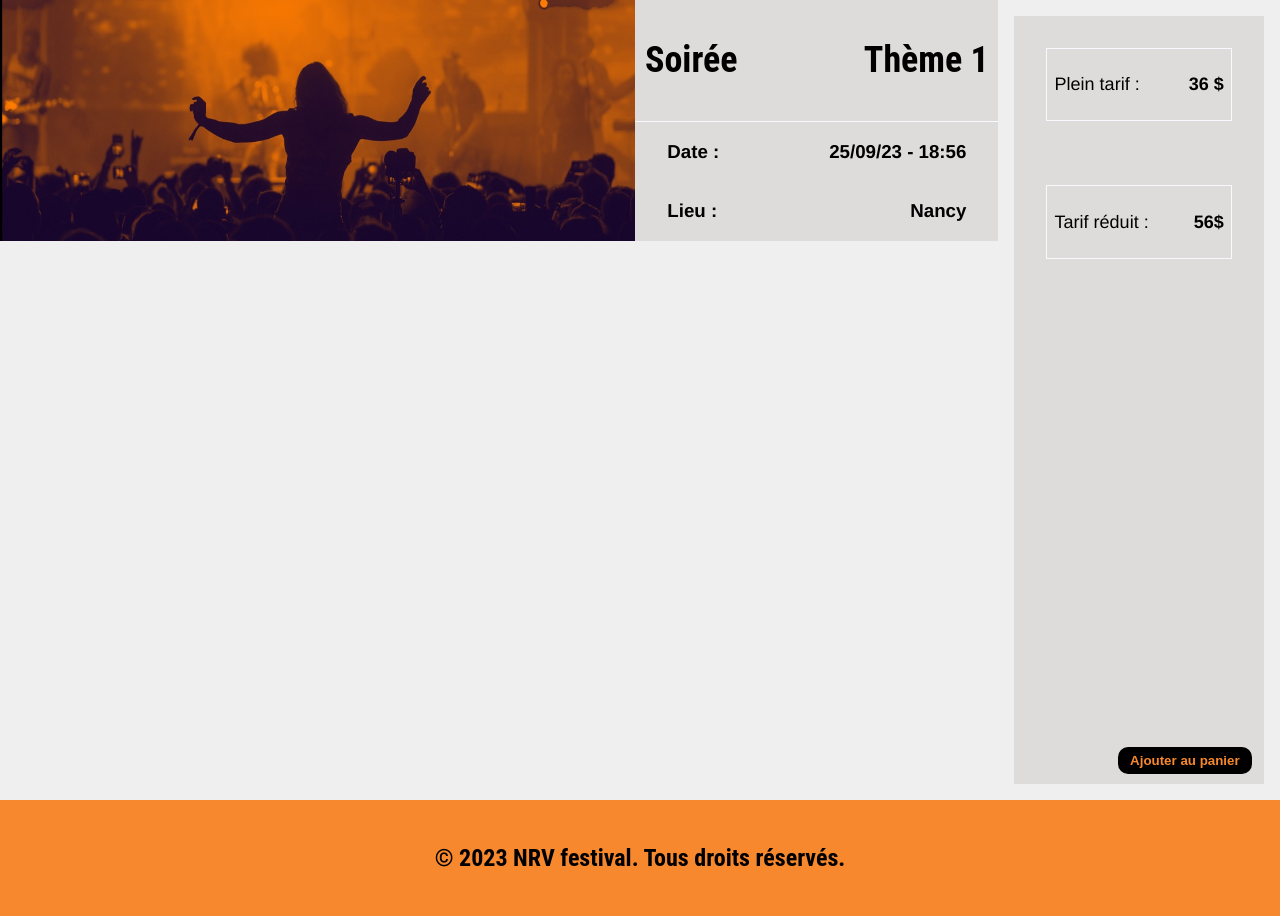
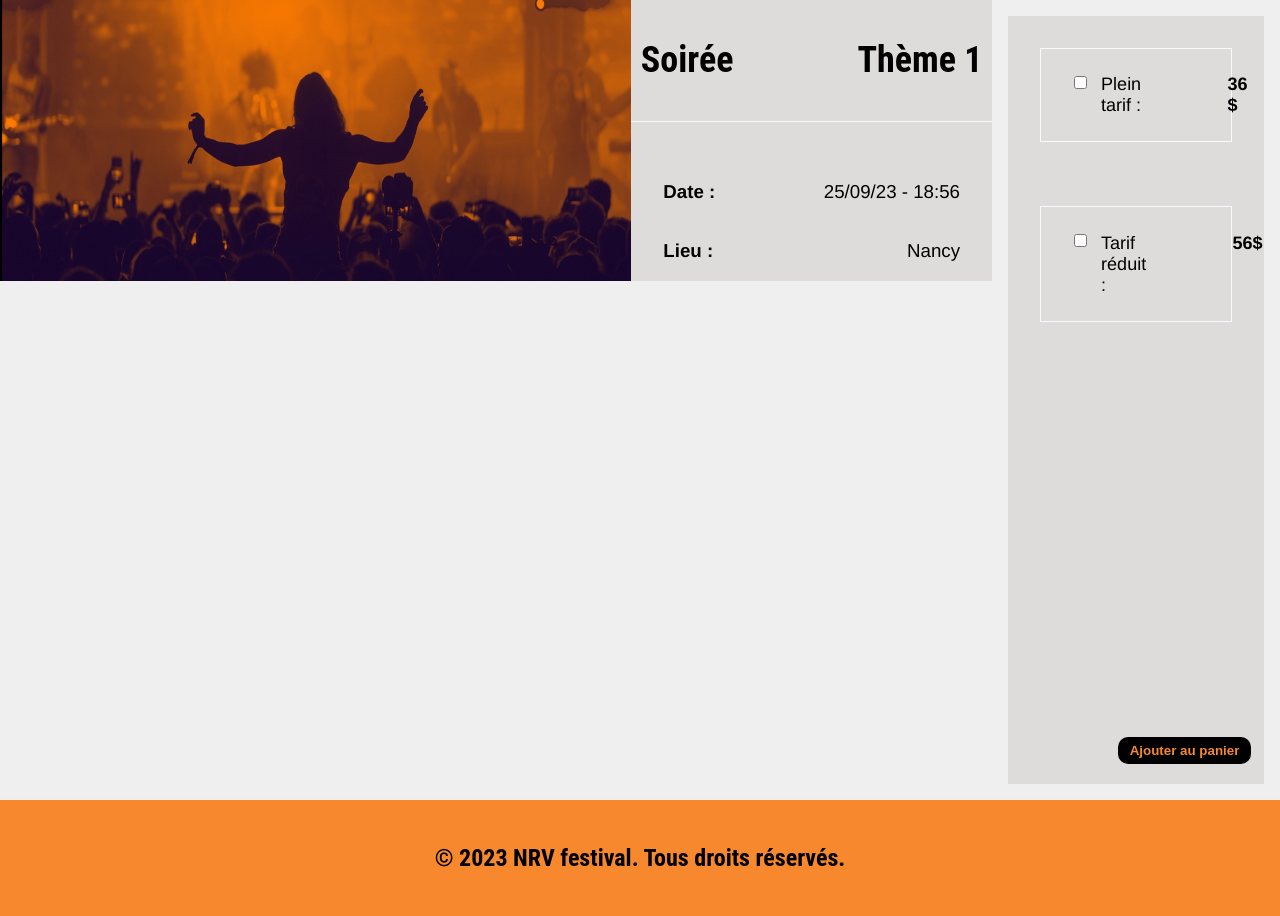
Before and after one commit to JulesSteelandt/NRV.net, a PHP site: page /public/html/page_soirees.html in a window 1280 px wide. Shown: the part 193-1109 px from the top of the page. Run offline with PHP 8.4, Linux system fonts and the light colour scheme; style sheets or scripts are compiled from the project's sources.

Commit message:
avancement soirée

```diff
--- a/web/public/html/page_soirees.html
+++ b/web/public/html/page_soirees.html
@@ -70,10 +70,16 @@
     </div>
     <nav>
         <div id="pleinTarif">
+            <label>
+                <input type="checkbox" id="pleinTarifCheckbox">
+            </label>
             <p>Plein tarif :</p>
             <p>36 $</p>
         </div>
         <div id="tarifReduit">
+            <label>
+                <input type="checkbox" id="tarifreduitCheckbox">
+            </label>
             <p>Tarif réduit :</p>
             <p>56$</p>
         </div>
--- a/web/public/scss/soirees.scss
+++ b/web/public/scss/soirees.scss
@@ -6,7 +6,7 @@
   width: 100%;
   height: 100vh;
 
-  .corpsSoiree{
+  .corpsSoiree {
     width: 80%;
     min-width: 50em;
   }
@@ -17,8 +17,12 @@
     width: 100%;
   }
 
-  #imageSoiree{
-    width:70%;
+  #imageSoiree {
+    width: 70%;
+  }
+
+ .descripSoiree>div:nth-child(2){
+    margin-top: 2.5em;
   }
 
   .row, .rowTitle {
@@ -26,12 +30,12 @@
     justify-content: space-between;
   }
 
-  .row{
+  .row {
     padding-left: 2em;
     padding-right: 2em;
   }
 
-  .rowTitle{
+  .rowTitle {
     border-bottom: solid 1px ghostwhite;
     box-sizing: content-box;
     font-size: x-large;
@@ -47,20 +51,21 @@
   .right {
     flex: 2;
     text-align: right;
+    font-weight: normal;
   }
 
- .image{
-   height:100%;
-   width:100%;
+  .image {
+    height: 100%;
+    width: 100%;
     //object-fit: fill;
   }
 
-  .descripSoiree{
+  .descripSoiree {
     background-color: $color_theme-gray;
     width: 40%;
   }
 
-  nav div{
+  nav div {
     border: solid 1px ghostwhite;
     margin: 2em;
   }
@@ -72,24 +77,35 @@
     display: flex;
     flex-direction: column;
 
-    div{
+    div {
       display: flex;
       flex-direction: row;
-      justify-content: space-between;
       min-width: 10em;
     }
 
-    div p{
+    div p {
       font-size: large;
       padding: 0.4em;
-    }
-    p~p{
-      font-weight: bold;
+      margin-left: 0.2em;
     }
 
-    .button{
+    p ~ p {
+      font-weight: bold;
+      margin-left: 4em;
+    }
+
+    .button {
       align-self: flex-end;
-      margin: auto 5% 10px 45%;
+      margin: auto 5% 20px 45%;
+    }
+
+    label {
+      display: inline-block;
+
+      input[type="checkbox"] {
+        margin-left: 2.5em;
+        margin-top: 2em;
+      }
     }
   }
 }
```
